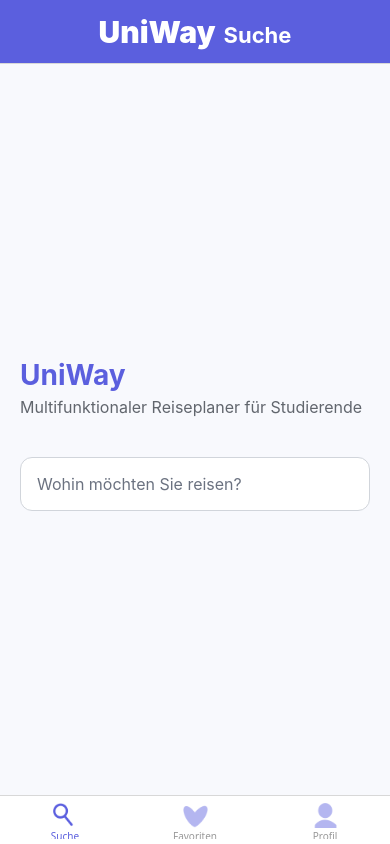
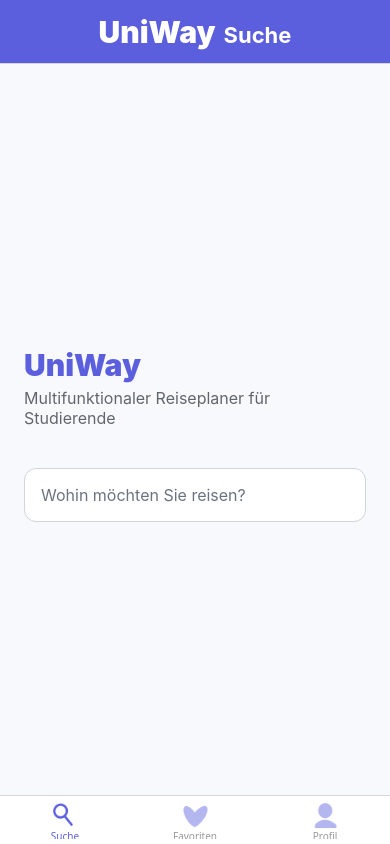
Before and after one commit to dariatu05/uniway, a React Native app: screen /Suche in a window 390 px wide. Built offline with nearby package versions, Linux system fonts and the light colour scheme; what react-native-calendars would draw is missing.

Commit message:
Style changed for Searchscreen and Resultpage

```diff
--- a/components/Header.js
+++ b/components/Header.js
@@ -14,9 +14,10 @@ const styles = StyleSheet.create({
     marginTop: 10,
   },
   title: {
-    fontSize: 28,
+    fontSize: 30,
     fontWeight: "bold",
     color: COLORS.primary,
+    fontWeight: "900",
     marginBottom: 5,
   },
   subtitle: {
--- a/components/PageContainer.js
+++ b/components/PageContainer.js
@@ -18,7 +18,7 @@ const styles = StyleSheet.create({
     },
     container: {
         flex: 1,
-        padding: 20,
+        padding: 24,
         backgroundColor: COLORS.background,
-    }
+    },
 });
--- a/pages/ResultsPage.jsx
+++ b/pages/ResultsPage.jsx
@@ -5,32 +5,32 @@
 // Receives search params as props — no React Navigation needed here.
 // If your team later adds a separate /results route, it also works via navigation params.
 
+import { MaterialCommunityIcons } from '@expo/vector-icons';
 import { useState } from 'react';
 import {
-    FlatList,
+    ScrollView,
     StyleSheet,
     Text,
     TouchableOpacity,
-    View,
+    View
 } from 'react-native';
-import { MaterialCommunityIcons } from '@expo/vector-icons';
 
 import { RouteCard } from '../components/RouteCard';
+import { MOCK_ROUTES } from '../data/mockRoutes';
+import { COLORS } from '../styles/colors';
+import { rankRoutes } from '../utils/routeRanking';
 import { RouteDetailsPage } from './RouteDetailsPage';
-import { COLORS } from '../styles/colors';
-import { MOCK_ROUTES } from '../data/mockRoutes';
-import { rankRoutes } from '../utils/routeRanking';
 
 const SORT_OPTIONS = [
     { key: 'cheapest', label: '🏷️ Price' },
-    { key: 'fastest',  label: '⚡ Speed' },
-    { key: 'best',     label: '⭐ Best'  },
+    { key: 'fastest', label: '⚡ Speed' },
+    { key: 'best', label: '⭐ Best' },
 ];
 
 const TRANSPORT_MAP = {
-    'Bus':      'bus',
-    'Zug':      'train',
-    'Auto':     'car',
+    'Bus': 'bus',
+    'Zug': 'train',
+    'Auto': 'car',
     'Flugzeug': 'plane',
 };
 
@@ -68,10 +68,10 @@ export default function ResultsPage({
 
     const filtered = MOCK_ROUTES.filter(r => {
         const fromMatch = from.trim() === '' || r.from.toLowerCase().includes(from.toLowerCase());
-        const toMatch   = to.trim()   === '' || r.to.toLowerCase().includes(to.toLowerCase());
+        const toMatch = to.trim() === '' || r.to.toLowerCase().includes(to.toLowerCase());
         const typeMatch = allowedTypes.includes(r.type);
-        const budgetOk  = r.price <= budget;
-        const directOk  = !directOnly || r.transfers === 0;
+        const budgetOk = r.price <= budget;
+        const directOk = !directOnly || r.transfers === 0;
         return fromMatch && toMatch && typeMatch && budgetOk && directOk;
     });
 
@@ -80,10 +80,10 @@ export default function ResultsPage({
 
     const sorted = [...ranked].sort((a, b) => {
         if (sortKey === 'cheapest') return a.price - b.price;
-        if (sortKey === 'fastest')  return a.durationMinutes - b.durationMinutes;
+        if (sortKey === 'fastest') return a.durationMinutes - b.durationMinutes;
         // 'best' — labelled best first, then by price
         if (a.label === 'best' && b.label !== 'best') return -1;
-        if (b.label === 'best' && a.label !== 'best') return  1;
+        if (b.label === 'best' && a.label !== 'best') return 1;
         return a.price - b.price;
     });
 
@@ -104,7 +104,13 @@ export default function ResultsPage({
             : `${sorted.length} result${sorted.length !== 1 ? 's' : ''} found`;
 
     return (
-        <View style={styles.container}>
+        <ScrollView style={styles.page} contentContainerStyle={styles.content}>
+            {onBack && (
+                <TouchableOpacity style={styles.backLink} onPress={onBack}>
+                    <MaterialCommunityIcons name="chevron-left" size={28} color={COLORS.primary} />
+                    <Text style={styles.backLinkText}>Zurück</Text>
+                </TouchableOpacity>
+            )}
             {/* ── Header ── */}
             <View style={styles.headerBlock}>
                 <Text style={styles.title}>Results</Text>
@@ -142,18 +148,13 @@ export default function ResultsPage({
 
             {/* ── Route list / empty state ── */}
             {sorted.length > 0 ? (
-                <FlatList
-                    data={sorted}
-                    keyExtractor={item => item.id}
-                    renderItem={({ item }) => (
-                        <RouteCard
-                            route={item}
-                            onPress={() => setDetailRoute(item)}
-                        />
-                    )}
-                    showsVerticalScrollIndicator={false}
-                    contentContainerStyle={styles.listContent}
-                />
+                sorted.map((item) => (
+                    <RouteCard
+                        key={item.id}
+                        route={item}
+                        onPress={() => setDetailRoute(item)}
+                    />
+                ))
             ) : (
                 <View style={styles.emptyState}>
                     <MaterialCommunityIcons
@@ -168,19 +169,36 @@ export default function ResultsPage({
                     </Text>
                 </View>
             )}
-        </View>
+        </ScrollView>
     );
 }
 
 const styles = StyleSheet.create({
-    container: {
+    page: {
         flex: 1,
+        backgroundColor: COLORS.background,
+    },
+    content: {
+        padding: 24,
+        paddingBottom: 80,
+    },
+
+    backLink: {
+        flexDirection: 'row',
+        alignItems: 'center',
+        marginBottom: 10,
+        marginLeft: -5
+    },
+    backLinkText: {
+        color: COLORS.primary,
+        fontWeight: '600',
+        fontSize: 16
     },
     headerBlock: {
         marginBottom: 14,
     },
     title: {
-        fontSize: 28,
+        fontSize: 30,
         fontWeight: '900',
         color: COLORS.primary,
     },
--- a/pages/SearchPage.js
+++ b/pages/SearchPage.js
@@ -30,10 +30,10 @@ import ResultsPage from './ResultsPage';
 
 // Kalender Konfiguration
 LocaleConfig.locales['de'] = {
-    monthNames: ['Januar','Februar','März','April','Mai','Juni','Juli','August','September','Oktober','November','Dezember'],
-    monthNamesShort: ['Jan.','Feb.','Mrz.','Apr.','Mai','Jun.','Jul.','Aug.','Sept.','Okt.','Nov.','Dez.'],
-    dayNames: ['Sonntag','Montag','Dienstag','Mittwoch','Donnerstag','Freitag','Samstag'],
-    dayNamesShort: ['So','Mo','Di','Mi','Do','Fr','Sa'],
+    monthNames: ['Januar', 'Februar', 'März', 'April', 'Mai', 'Juni', 'Juli', 'August', 'September', 'Oktober', 'November', 'Dezember'],
+    monthNamesShort: ['Jan.', 'Feb.', 'Mrz.', 'Apr.', 'Mai', 'Jun.', 'Jul.', 'Aug.', 'Sept.', 'Okt.', 'Nov.', 'Dez.'],
+    dayNames: ['Sonntag', 'Montag', 'Dienstag', 'Mittwoch', 'Donnerstag', 'Freitag', 'Samstag'],
+    dayNamesShort: ['So', 'Mo', 'Di', 'Mi', 'Do', 'Fr', 'Sa'],
     today: 'Heute'
 };
 LocaleConfig.defaultLocale = 'de';
@@ -116,20 +116,22 @@ export default function SearchScreen() {
     );
 
     return (
-        <PageContainer>
+        <View style={styles.page}>
             {/* ZUSTAND 1: Startseite */}
             {!showDetails && !showCalendar && !showRouteResults && (
+                <PageContainer>
                 <View style={styles.homeContainer}>
                     <Header title="UniWay" subtitle="Multifunktionaler Reiseplaner für Studierende" />
                     <TouchableOpacity style={styles.searchBar} onPress={() => setShowDetails(true)} activeOpacity={0.8}>
                         <Text style={styles.placeholderText}>Wohin möchten Sie reisen?</Text>
                     </TouchableOpacity>
                 </View>
+                </PageContainer>
             )}
 
             {/* ZUSTAND 2: Detaillierte Suche */}
             {showDetails && !showCalendar && !showRouteResults && (
-                <ScrollView showsVerticalScrollIndicator={false}>
+                <ScrollView ScrollView style={styles.page} contentContainerStyle={styles.content}>
                     <BackLink />
                     <Header title="Reise suchen" subtitle="Finde die günstigste Route" />
                     <Card>
@@ -200,29 +202,29 @@ export default function SearchScreen() {
 
             {/* ZUSTAND 3: Kalenderansicht */}
             {showCalendar && !showRouteResults && (
-                <ScrollView showsVerticalScrollIndicator={false}>
+                <ScrollView style={styles.page} contentContainerStyle={styles.content}>
                     <BackLink />
                     <Header title="Preis-Kalender" subtitle={`${startLocation} ➔ ${destination}`} />
                     <Card>
                         <Calendar
                             firstDay={1}
                             theme={{ calendarBackground: 'transparent', textSectionTitleColor: COLORS.primary, monthTextColor: COLORS.primary, arrowColor: COLORS.primary }}
-                            dayComponent={({date, state}) => {
+                            dayComponent={({ date, state }) => {
                                 const dateString = date.dateString;
                                 const item = MOCK_CALENDAR_PRICES[dateString];
                                 const isSelected = selectedDate === dateString;
                                 return (
                                     <TouchableOpacity onPress={() => setSelectedDate(dateString)} style={[styles.dayBox, isSelected && styles.selectedDayBox]}>
-                                        <Text style={[styles.dayText, state === 'disabled' ? {color: '#d1d5db'} : {color: COLORS.text}]}>{date.day}</Text>
+                                        <Text style={[styles.dayText, state === 'disabled' ? { color: '#d1d5db' } : { color: COLORS.text }]}>{date.day}</Text>
                                         {item && <Text style={[styles.priceText, { color: getPriceColor(item.level) }]}>{item.price}€</Text>}
                                     </TouchableOpacity>
                                 );
                             }}
                         />
                         <View style={styles.legendContainer}>
-                            <View style={styles.legendItem}><View style={[styles.dot, {backgroundColor: '#76943C'}]} /><Text style={styles.legendText}>Günstig</Text></View>
-                            <View style={styles.legendItem}><View style={[styles.dot, {backgroundColor: '#D4A017'}]} /><Text style={styles.legendText}>Mittel</Text></View>
-                            <View style={styles.legendItem}><View style={[styles.dot, {backgroundColor: '#A52A2A'}]} /><Text style={styles.legendText}>Teuer</Text></View>
+                            <View style={styles.legendItem}><View style={[styles.dot, { backgroundColor: '#76943C' }]} /><Text style={styles.legendText}>Günstig</Text></View>
+                            <View style={styles.legendItem}><View style={[styles.dot, { backgroundColor: '#D4A017' }]} /><Text style={styles.legendText}>Mittel</Text></View>
+                            <View style={styles.legendItem}><View style={[styles.dot, { backgroundColor: '#A52A2A' }]} /><Text style={styles.legendText}>Teuer</Text></View>
                         </View>
                         <View style={styles.mainActions}>
                             <Button title="Tag auswählen" variant={selectedDate ? "primary" : "secondary"} onPress={() => selectedDate && setShowRouteResults(true)} />
@@ -243,11 +245,19 @@ export default function SearchScreen() {
                     onBack={onBackPress}
                 />
             )}
-        </PageContainer>
+        </View>
     );
 }
 
 const styles = StyleSheet.create({
+    page: {
+        flex: 1,
+        backgroundColor: COLORS.background,
+    },
+    content: {
+        padding: 24,
+        paddingBottom: 80,
+    },
     homeContainer: { flex: 1, justifyContent: 'center' },
     backLink: { flexDirection: 'row', alignItems: 'center', marginBottom: 10, marginLeft: -5 },
     backLinkText: { color: COLORS.primary, fontWeight: '600', fontSize: 16 },
```
